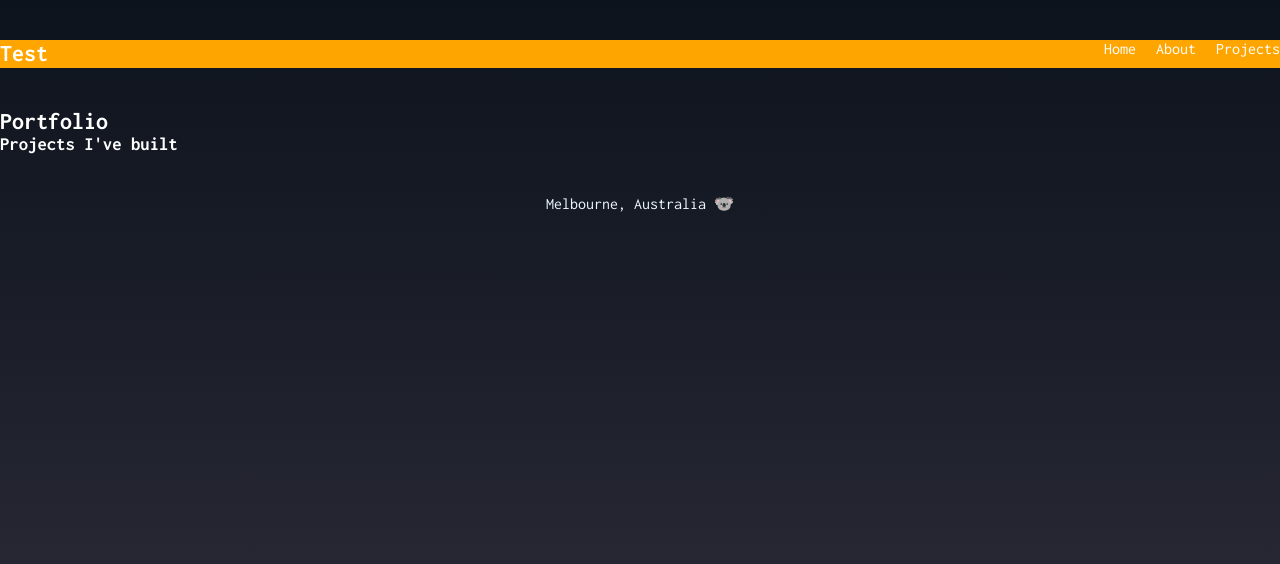
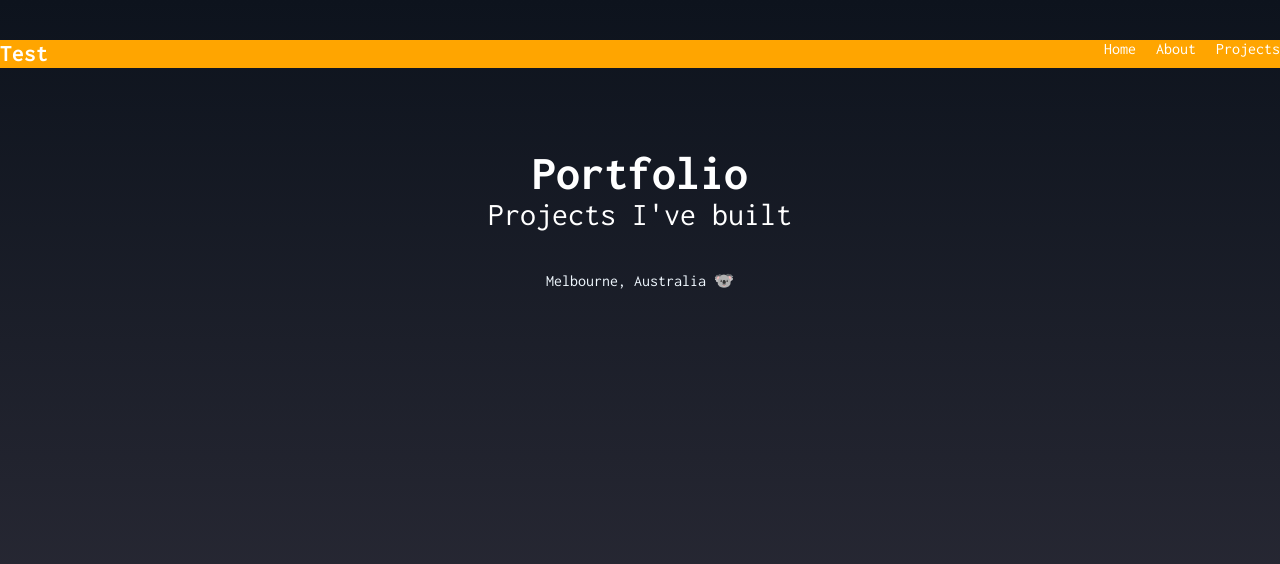
Before and after one commit to 10035/portfolio-website, a Gatsby site: page /projects in a window 1280 px wide. Built offline with nearby package versions, Linux system fonts and the light colour scheme; Gatsby itself is replaced by a stand-in of ours.

Commit message:
add css modules projects

```diff
--- a/src/pages/index.js
+++ b/src/pages/index.js
@@ -1,3 +1,4 @@
+import { Link } from "gatsby"
 import * as React from "react"
 import Layout from "../components/Layout"
 import * as styles from '../styles/home.module.css'
@@ -18,6 +19,7 @@
             <h2>Projects</h2>
             <h3>About Me</h3>
             <p>About Me Description</p>
+            <Link className={styles.btn} to="/projects">Projects</Link>
           </div>
         </section>
       </Layout>
--- a/src/pages/projects/index.js
+++ b/src/pages/projects/index.js
@@ -1,10 +1,12 @@
 import React from 'react'
+import { StyleSheetManager } from 'styled-components';
 import Layout from '../../components/Layout'
+import * as styles from "../../styles/projects.module.css";
 
 export default function Projects() {
   return (
     <Layout>
-        <div>
+        <div className={styles.portfolio}>
             <h2>Portfolio</h2>
             <h3>Projects I've built</h3>
         </div>
--- a/src/styles/home.module.css
+++ b/src/styles/home.module.css
@@ -19,11 +19,11 @@
     margin-bottom: 20px;
 }
 
-/* .btn {
+.btn {
     display: inline-block;
-    background: blue;
+    background: rgb(199, 37, 158);
     padding: 10px 16px;
     border-radius: 10px;
     margin-top: 20px;
     font-weight: 500;
-} */
+}
--- /dev/null
+++ b/src/styles/projects.module.css
@@ -0,0 +1,13 @@
+.portfolio {
+    text-align: center;
+}
+
+.portfolio > h2 {
+    font-size: 3em;
+    margin-top: 80px;
+}
+
+.portfolio > h3 {
+    font-size: 2em;
+    font-weight: 400;
+}
```
